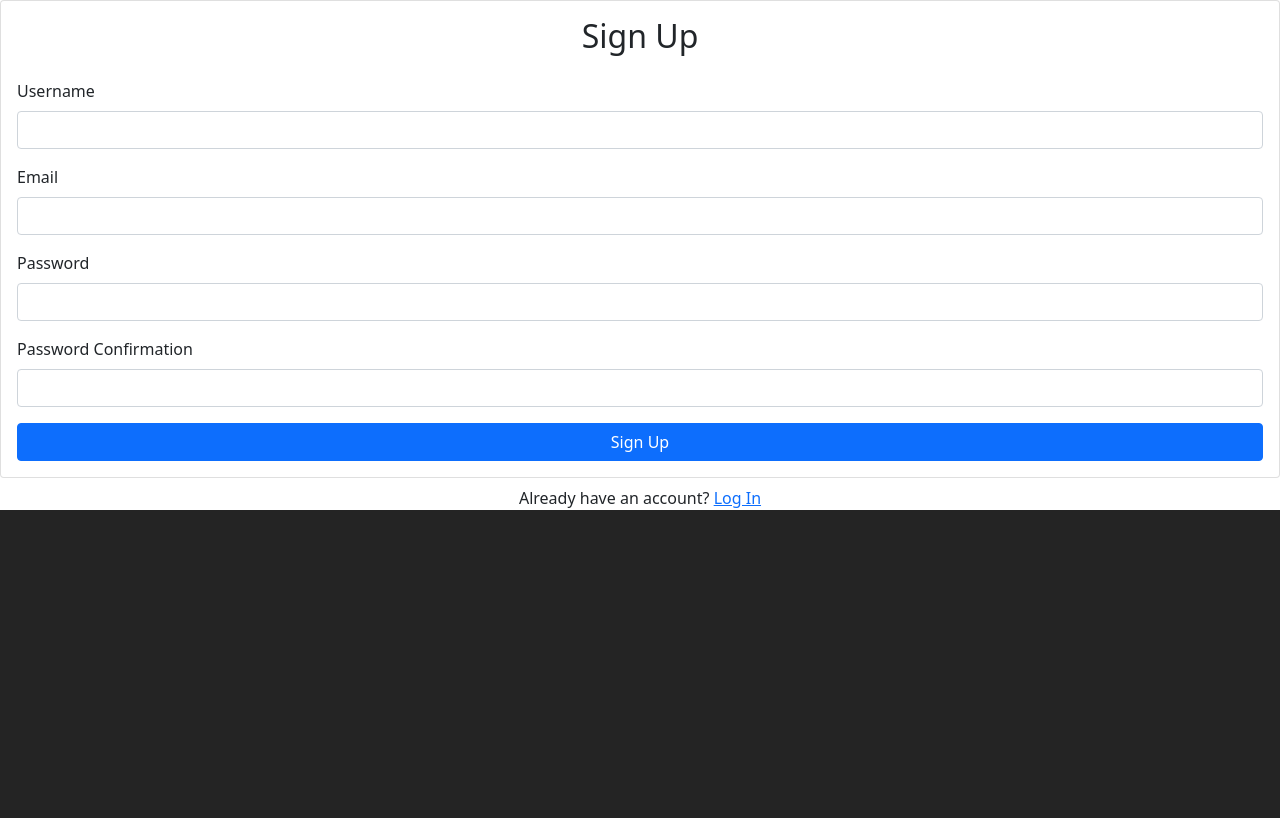
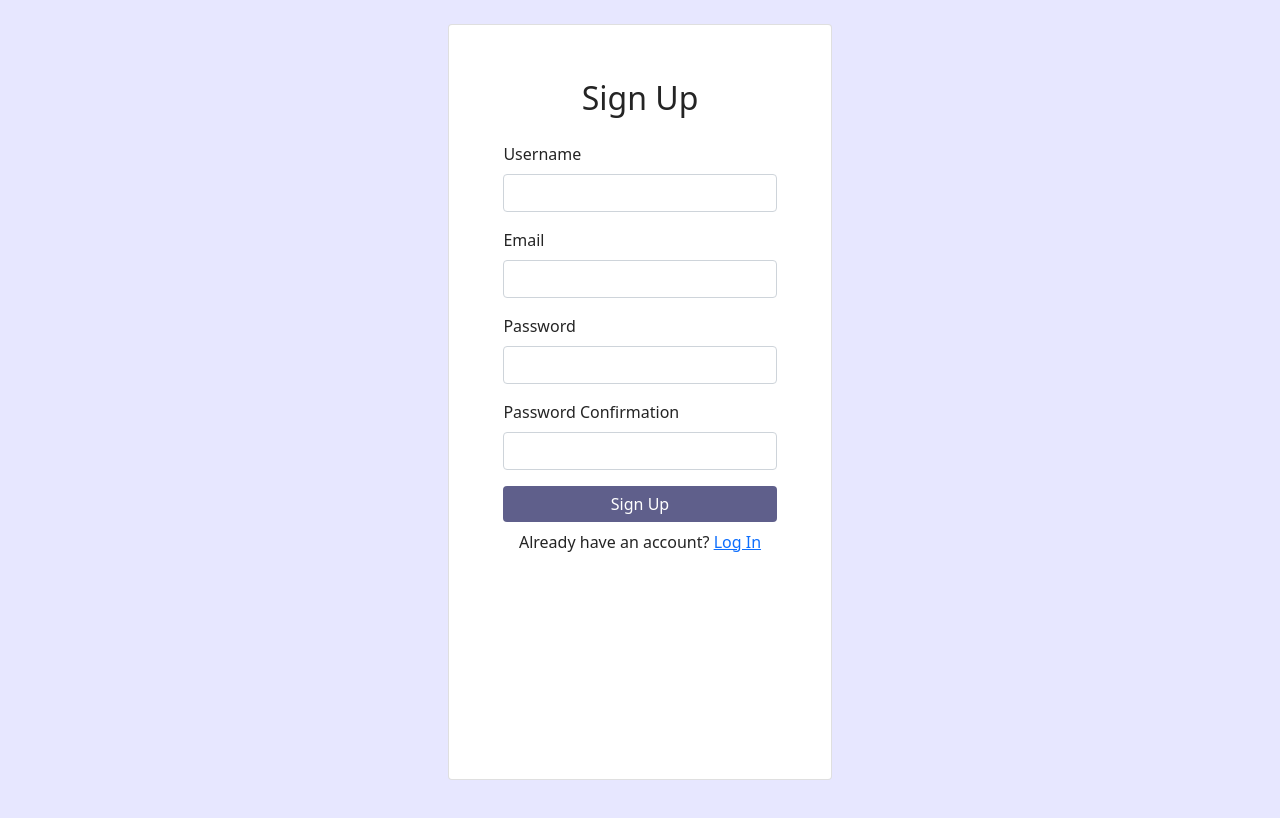
Before and after one commit to krithikagoyal/Microsoft-Teams-Clone, a React (Create React App) app in the folder client/: page /signup in a window 1280 px wide. Shown: the top 818 px of the page. Built offline with nearby package versions, Linux system fonts and the light colour scheme; no server answers.

Commit message:
login and signup page designed

```diff
--- /dev/null
+++ b/client/src/authentication/components/Login.css
@@ -0,0 +1,40 @@
+.login-card {
+    width: 30%;
+    height: 47%;
+    color: #242424;
+    margin-top: 29vh;
+    margin-left: 35vw;
+    position: absolute;
+    padding: 3%;
+}
+
+.login-card-div {
+    width: 100%;
+    height: 150vh;
+    background-color: rgb(231, 231, 255);
+    margin-top: -16vh;
+    position: absolute;
+}
+
+.signup-login {
+    color: black;
+    background-color: #fff;
+    width: 30%;
+    margin-left: 35vw;
+    margin-top: -1vh;
+}
+
+.login-button {
+    background-color: #5f5f8b !important;
+    border-width: 0 !important;
+}
+
+.signup-card {
+    width: 30%;
+    height: 63%;
+    color: #242424;
+    margin-top: 19vh;
+    margin-left: 35vw;
+    position: absolute;
+    padding: 3%;
+}
--- a/client/src/authentication/components/Login.js
+++ b/client/src/authentication/components/Login.js
@@ -2,6 +2,7 @@ import React, { useRef, useState } from "react"
 import { Form, Button, Card, Alert } from "react-bootstrap"
 import { useAuth } from "../contexts/AuthContext"
 import { Link, useHistory } from "react-router-dom"
+import './Login.css'
 
 export default function Login() {
   const emailRef = useRef()
@@ -27,9 +28,9 @@ export default function Login() {
   }
 
   return (
-    <>
-      <Card>
-        <Card.Body>
+    <div className="login-card-div">
+      <Card className="login-card">
+        <Card.Body className="login-card-body">
           <h2 className="text-center mb-4">Log In</h2>
           {error && <Alert variant="danger">{error}</Alert>}
           <Form onSubmit={handleSubmit}>
@@ -41,18 +42,18 @@ export default function Login() {
               <Form.Label>Password</Form.Label>
               <Form.Control type="password" ref={passwordRef} required />
             </Form.Group>
-            <Button disabled={loading} className="w-100" type="submit">
+            <Button disabled={loading} className="w-100 login-button" type="submit">
               Log In
             </Button>
           </Form>
           <div className="w-100 text-center mt-3">
             <Link to="/forgot-password">Forgot Password?</Link>
           </div>
+          <div className="w-100 text-center mt-">
+            Need an account? <Link to="/signup">Sign Up</Link>
+          </div>
         </Card.Body>
       </Card>
-      <div className="w-100 text-center mt-2">
-        Need an account? <Link to="/signup">Sign Up</Link>
-      </div>
-    </>
+    </div>
   )
 }
--- a/client/src/authentication/components/Signup.js
+++ b/client/src/authentication/components/Signup.js
@@ -3,6 +3,7 @@ import { Form, Button, Card, Alert } from "react-bootstrap"
 import { useAuth } from "../contexts/AuthContext"
 import { Link, useHistory } from "react-router-dom"
 import { firedb } from '../firebase';
+import './Login.css';
 
 export default function Signup() {
   const emailRef = useRef()
@@ -36,9 +37,9 @@ export default function Signup() {
   }
 
   return (
-    <>
-      <Card>
-        <Card.Body>
+    <div className="login-card-div">
+      <Card className="signup-card">
+        <Card.Body className="login-card-body">
           <h2 className="text-center mb-4">Sign Up</h2>
           {error && <Alert variant="danger">{error}</Alert>}
           <Form onSubmit={handleSubmit}>
@@ -58,15 +59,15 @@ export default function Signup() {
               <Form.Label>Password Confirmation</Form.Label>
               <Form.Control type="password" ref={passwordConfirmRef} required />
             </Form.Group>
-            <Button disabled={loading} className="w-100" type="submit">
+            <Button disabled={loading} className="w-100 login-button" type="submit">
               Sign Up
             </Button>
           </Form>
+          <div className="w-100 text-center mt-2">
+            Already have an account? <Link to="/login">Log In</Link>
+          </div>
         </Card.Body>
       </Card>
-      <div className="w-100 text-center mt-2">
-        Already have an account? <Link to="/login">Log In</Link>
-      </div>
-    </>
+    </div>
   )
 }
```
